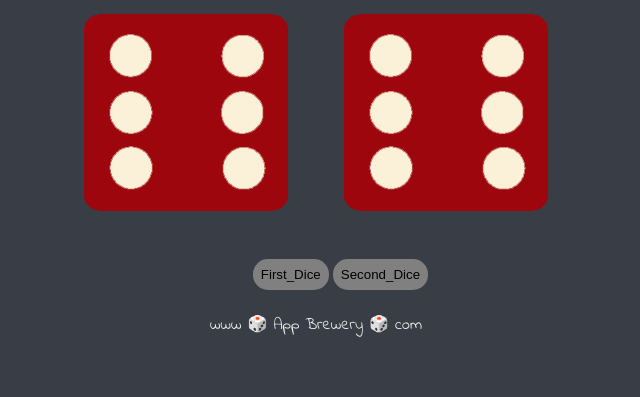
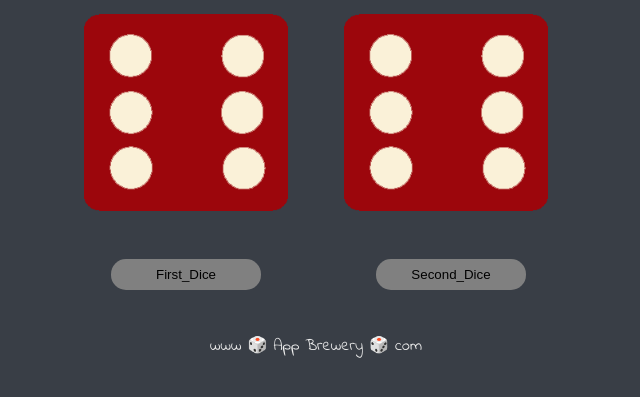
Before and after one commit to ChitikelaDurgaPrasad/Dicee_Game, a plain HTML site: page index.html in a window 1280 px wide. Shown: the part 321-718 px from the top of the page, without its empty margins (324-964 px from the left). Drawn offline with Linux system fonts and the light colour scheme.

Commit message:
Update styles.css

```diff
--- a/styles.css
+++ b/styles.css
@@ -34,28 +34,32 @@ img {
 }
 
 footer {
-  margin-top: 5%;
+  margin-top: 3.5%;
   color: #EEEEEE;
   text-align: center;
   font-family: 'Indie Flower', cursive;
-
+  /* border:2px solid; */
 }
 button {
-  position: relative;
-  left: 45%;
-  top: 40px;
   border-radius: 15px;
   border: none;
   padding: 8px;
   text-align: center  ;
   background-color: gray;
   cursor: pointer;
-
+  width: 150px;
+  margin: 40px 55px 0 60px;
 }
 
 button:hover{
   background-color: black;
   color: white;
-  width: 150px;
-  height:50px;
 }
+.btns{
+  display: flex;
+  justify-content:center;
+  /* border: 2px solid; */
+}
+.btn{
+  visibility:hidden;
+}
```
